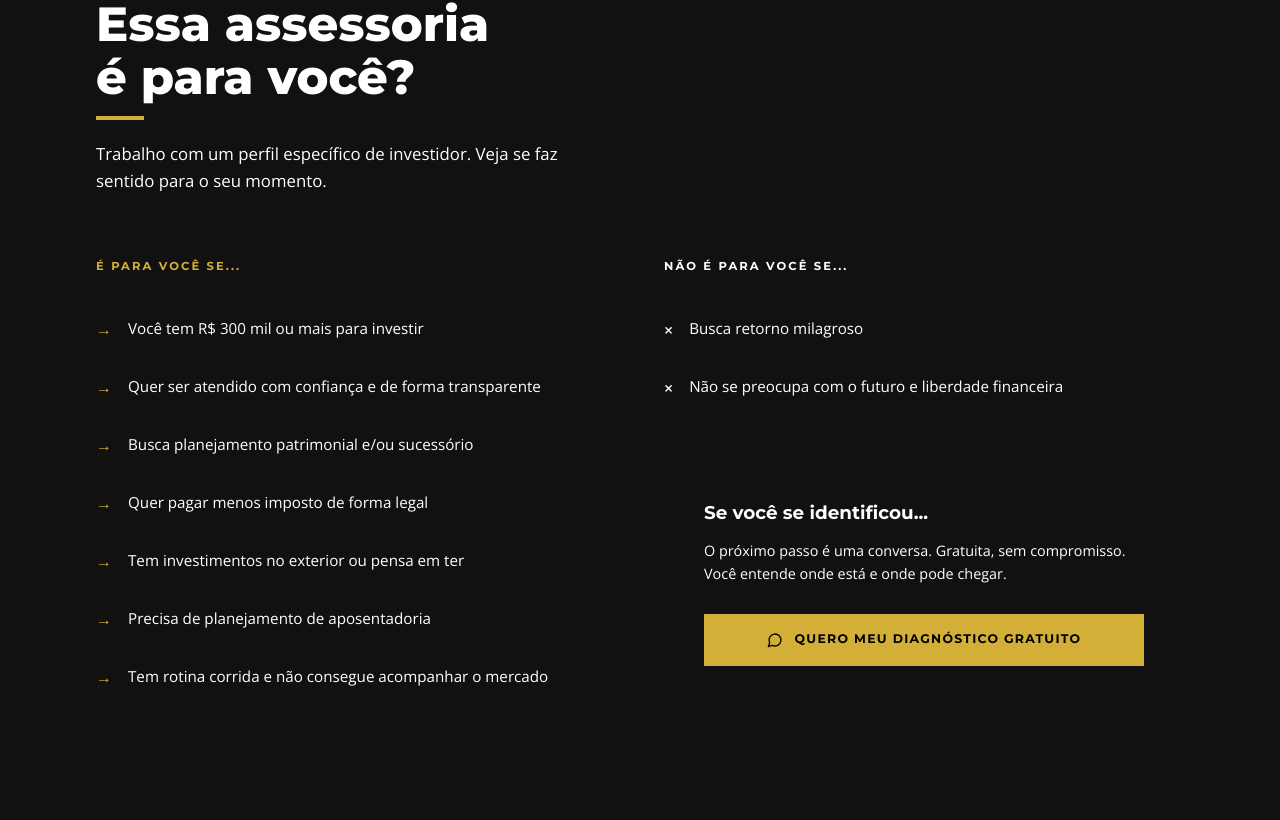
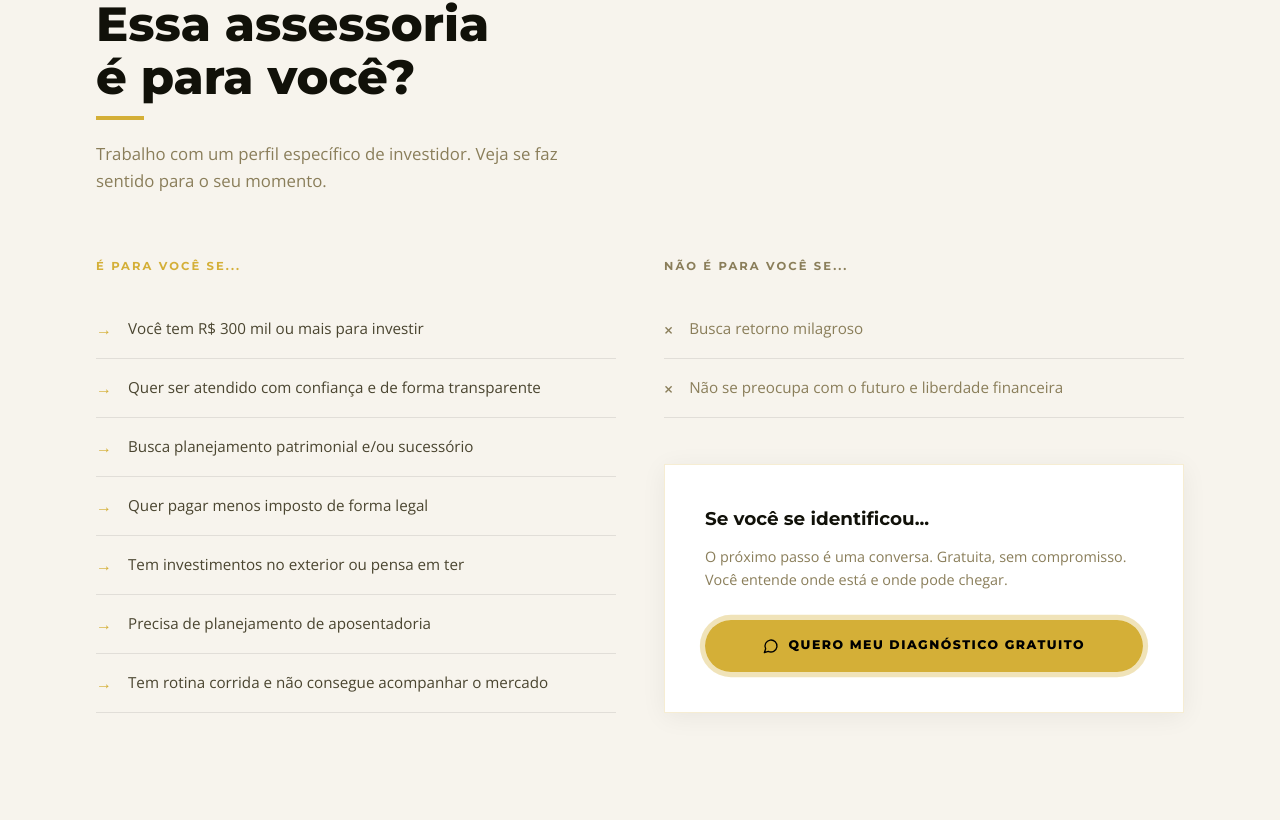
Before and after one commit to theolimaa/lp, a React (Vite) app: page / in a window 1280 px wide. Shown: the part 2360-3180 px from the top of the page. Built offline with nearby package versions, Linux system fonts and the light colour scheme.

Commit message:
Update ForWhomSection.jsx

```diff
--- a/src/components/ForWhomSection.jsx
+++ b/src/components/ForWhomSection.jsx
@@ -30,7 +30,7 @@ const ForWhomSection = () => {
     <section
       ref={ref}
       className="py-20 lg:py-28 px-6"
-      style={{ background: 'linear-gradient(to bottom, #0D0D0D 0%, #111111 120px)' }}
+      style={{ background: 'linear-gradient(to bottom, #0D0D0D 0%, var(--bg-light) 140px)' }}
     >
       <div className="container mx-auto max-w-6xl">
 
@@ -42,27 +42,24 @@ const ForWhomSection = () => {
           className="mb-14 lg:mb-16"
         >
           <p className="eyebrow mb-4">Qualificação</p>
-          <h2 style={{ fontFamily: "'Montserrat', sans-serif", fontWeight: 800, fontSize: 'clamp(2rem, 4vw, 3rem)', color: '#FFFFFF', marginBottom: '0.75rem' }}>
+          <h2 style={{ fontFamily: "'Montserrat', sans-serif", fontWeight: 800, fontSize: 'clamp(2rem, 4vw, 3rem)', color: 'var(--text-on-light)', marginBottom: '0.75rem' }}>
             Essa assessoria<br />é para você?
           </h2>
           <span className="block w-12 h-1" style={{ backgroundColor: 'var(--gold)' }} />
-          <p className="mt-5 max-w-lg leading-relaxed" style={{ color: 'var(--text-muted)', fontSize: 'clamp(0.95rem, 2vw, 1.05rem)' }}>
+          <p className="mt-5 max-w-lg leading-relaxed" style={{ color: 'var(--text-muted-light)', fontSize: 'clamp(0.95rem, 2vw, 1.05rem)' }}>
             Trabalho com um perfil específico de investidor. Veja se faz sentido para o seu momento.
           </p>
         </motion.div>
 
         <div className="grid lg:grid-cols-2 gap-8 lg:gap-12">
 
-          {/* For You — arrows, Henrique Tasca pattern */}
+          {/* For You */}
           <motion.div
             initial={{ opacity: 0, x: -20 }}
             animate={inView ? { opacity: 1, x: 0 } : {}}
             transition={{ duration: 0.6, delay: 0.1, ease: [0.22, 1, 0.36, 1] }}
           >
-            <p
-              className="font-bold uppercase tracking-widest mb-6"
-              style={{ color: 'var(--gold)', fontSize: '0.72rem', fontFamily: "'Montserrat', sans-serif", letterSpacing: '0.18em' }}
-            >
+            <p className="font-bold uppercase tracking-widest mb-6" style={{ color: 'var(--gold)', fontSize: '0.72rem', fontFamily: "'Montserrat', sans-serif", letterSpacing: '0.18em' }}>
               É para você se...
             </p>
             <ul>
@@ -73,19 +70,16 @@ const ForWhomSection = () => {
                   animate={inView ? { opacity: 1, x: 0 } : {}}
                   transition={{ duration: 0.45, delay: 0.15 + i * 0.07 }}
                   className="flex items-start gap-4 py-4"
-                  style={{ borderBottom: '1px solid var(--border-sub)' }}
+                  style={{ borderBottom: '1px solid var(--border-light)' }}
                 >
-                  <span
-                    className="flex-shrink-0 mt-0.5 font-bold"
-                    style={{ color: 'var(--gold)', fontFamily: "'Montserrat', sans-serif" }}
-                  >→</span>
-                  <span style={{ color: 'var(--text-body)', fontSize: '0.95rem', lineHeight: 1.6 }}>{item}</span>
+                  <span className="flex-shrink-0 mt-0.5 font-bold" style={{ color: 'var(--gold)', fontFamily: "'Montserrat', sans-serif" }}>→</span>
+                  <span style={{ color: 'var(--text-body-light)', fontSize: '0.95rem', lineHeight: 1.6 }}>{item}</span>
                 </motion.li>
               ))}
             </ul>
           </motion.div>
 
-          {/* Not For You + CTA card */}
+          {/* Not For You + CTA */}
           <motion.div
             initial={{ opacity: 0, x: 20 }}
             animate={inView ? { opacity: 1, x: 0 } : {}}
@@ -93,10 +87,7 @@ const ForWhomSection = () => {
             className="flex flex-col gap-8"
           >
             <div>
-              <p
-                className="font-bold uppercase tracking-widest mb-6"
-                style={{ color: 'var(--text-muted)', fontSize: '0.72rem', fontFamily: "'Montserrat', sans-serif", letterSpacing: '0.18em' }}
-              >
+              <p className="font-bold uppercase tracking-widest mb-6" style={{ color: 'var(--text-muted-light)', fontSize: '0.72rem', fontFamily: "'Montserrat', sans-serif", letterSpacing: '0.18em' }}>
                 Não é para você se...
               </p>
               <ul>
@@ -107,50 +98,36 @@ const ForWhomSection = () => {
                     animate={inView ? { opacity: 1, x: 0 } : {}}
                     transition={{ duration: 0.45, delay: 0.28 + i * 0.07 }}
                     className="flex items-start gap-4 py-4"
-                    style={{ borderBottom: '1px solid var(--border-sub)' }}
+                    style={{ borderBottom: '1px solid var(--border-light)' }}
                   >
-                    <span className="flex-shrink-0 mt-0.5 font-bold" style={{ color: 'var(--text-muted)' }}>×</span>
-                    <span style={{ color: 'var(--text-muted)', fontSize: '0.95rem', lineHeight: 1.6 }}>{item}</span>
+                    <span className="flex-shrink-0 mt-0.5 font-bold" style={{ color: 'var(--text-muted-light)' }}>×</span>
+                    <span style={{ color: 'var(--text-muted-light)', fontSize: '0.95rem', lineHeight: 1.6 }}>{item}</span>
                   </motion.li>
                 ))}
               </ul>
             </div>
 
-            {/* CTA Card */}
+            {/* CTA Card — on light bg, card is white */}
             <motion.div
               initial={{ opacity: 0, y: 16 }}
               animate={inView ? { opacity: 1, y: 0 } : {}}
               transition={{ duration: 0.6, delay: 0.5 }}
               className="p-8 lg:p-10 mt-auto"
-              style={{ backgroundColor: 'var(--bg-card)', border: '1px solid var(--border)' }}
+              style={{ backgroundColor: 'var(--bg-card-light)', border: '1px solid var(--border-gold)', boxShadow: '0 4px 24px rgba(0,0,0,0.06)' }}
             >
-              <p
-                className="font-bold mb-3"
-                style={{ color: '#FFFFFF', fontFamily: "'Montserrat', sans-serif", fontSize: '1.15rem' }}
-              >
+              <p className="font-bold mb-3" style={{ color: 'var(--text-on-light)', fontFamily: "'Montserrat', sans-serif", fontSize: '1.15rem' }}>
                 Se você se identificou...
               </p>
-              <p className="leading-relaxed mb-7" style={{ color: 'var(--text-muted)', fontSize: '0.9rem' }}>
+              <p className="leading-relaxed mb-7" style={{ color: 'var(--text-muted-light)', fontSize: '0.9rem' }}>
                 O próximo passo é uma conversa. Gratuita, sem compromisso.
                 Você entende onde está e onde pode chegar.
               </p>
-              <button
-                onClick={handleWhatsApp}
-                className="w-full inline-flex items-center justify-center gap-3 py-4 font-bold text-black uppercase transition-all duration-200 hover:brightness-110 active:scale-95"
-                style={{
-                  backgroundColor: 'var(--gold)',
-                  fontFamily: "'Montserrat', sans-serif",
-                  fontSize: '0.78rem',
-                  letterSpacing: '0.1em',
-                  minHeight: '52px',
-                }}
-              >
+              <button onClick={handleWhatsApp} className="btn-gold w-full justify-center">
                 <MessageCircle className="w-4 h-4 flex-shrink-0" />
-                QUERO MEU DIAGNÓSTICO GRATUITO
+                Quero meu diagnóstico gratuito
               </button>
             </motion.div>
           </motion.div>
-
         </div>
       </div>
     </section>
```
